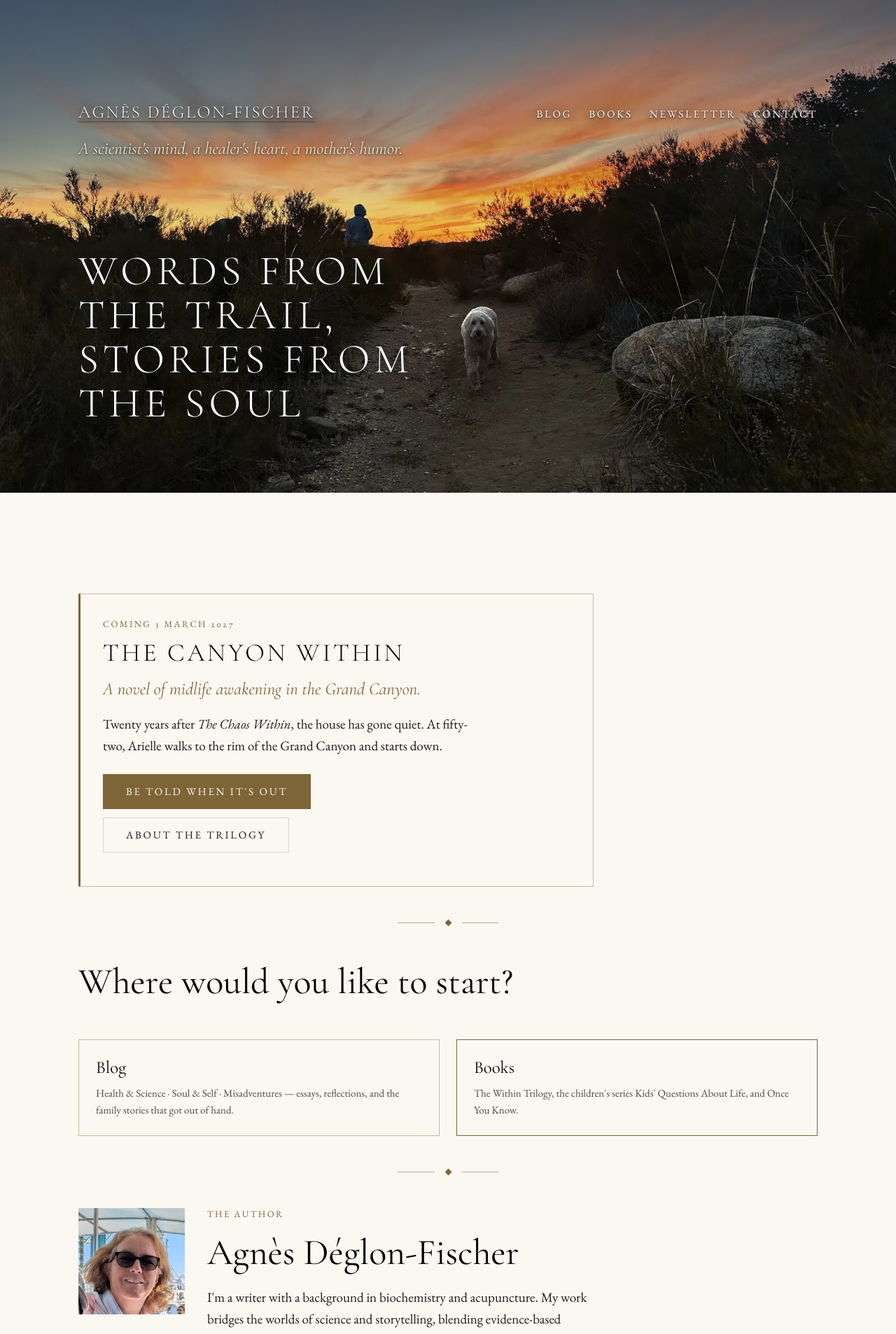
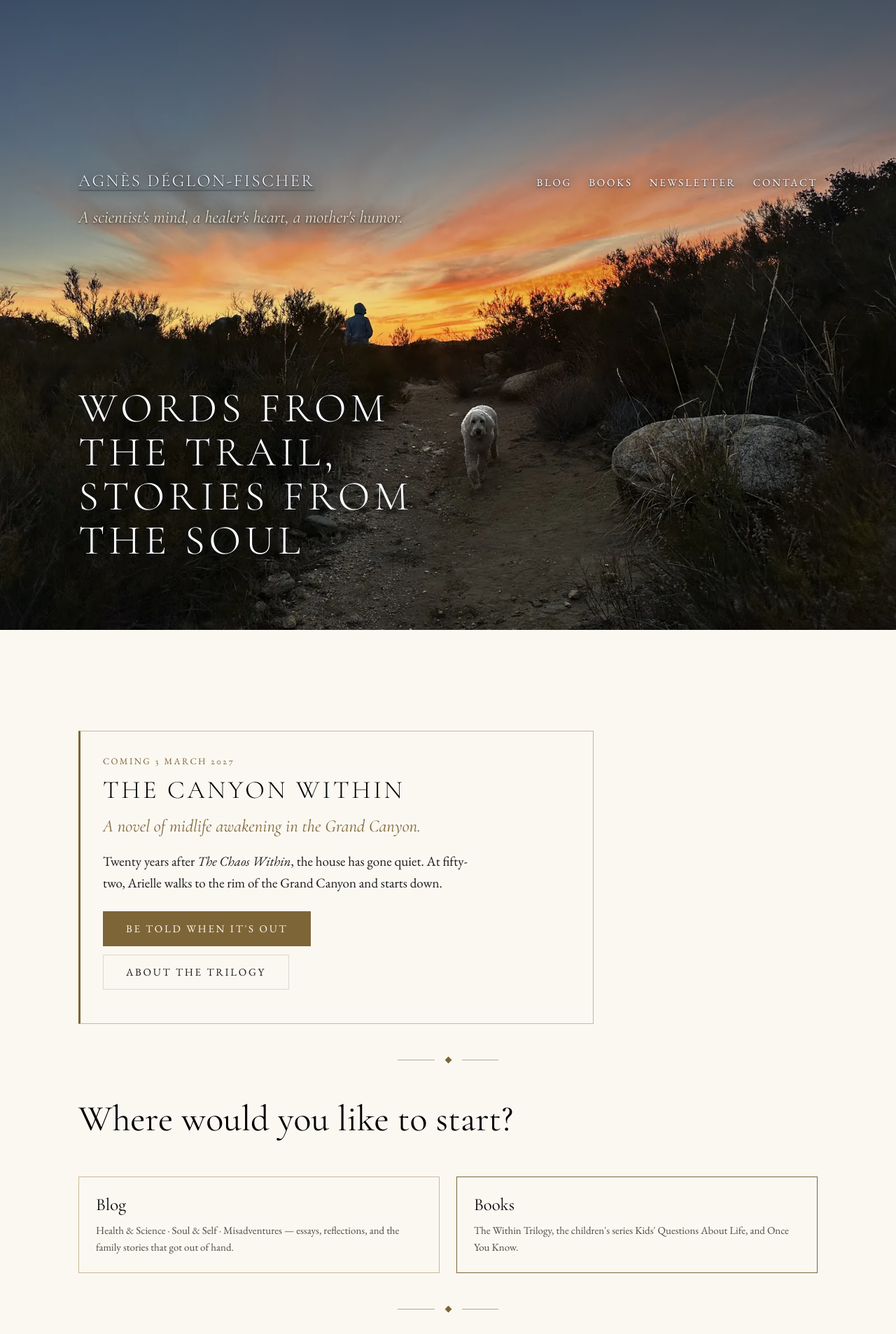
Before and after one commit to adeglon/adeglon.github.io, a Jekyll site: the page built from docs/index.html, in a window 1280 px wide. Shown: the top 1906 px of the page at 70% size. Built offline with Jekyll 4.4.1, drawn with Linux system fonts in a browser that asks for light colours; a script that is not in the unit is left out.

Commit message:
Hero fills the screen: no band of page below the photograph, title fully in the dark

```diff
--- a/docs/assets/css/components.css
+++ b/docs/assets/css/components.css
@@ -187,11 +187,14 @@
 .hero__media--trail { object-position: 50% 72%; }
 
 /* Sized by Agnès: the title at this scale is the point of the page, and she
-   would rather it be read than fitted. The hero therefore keeps a minimum
-   height and grows if the sentence needs the room - it is not clamped to the
-   viewport, and on a short window the foot of the picture scrolls. That was
-   tried the other way round and the type came out too small. */
-.hero--trail { min-height: min(84svh, 44rem); }
+   would rather it be read than fitted. So this is a MINIMUM, never a fixed
+   height - the type keeps its size and the hero grows if the sentence needs
+   the room. Clamping the height instead shrank the type, and she rejected it.
+
+   The minimum is the viewport itself. A 44rem cap was tried and on a taller
+   laptop it ended the picture above the fold, leaving a band of page below
+   the photograph. A hero that stops short of the screen looks like a mistake. */
+.hero--trail { min-height: 100svh; }
 .hero--trail .hero__scrim { background: var(--scrim-sky); }
 @media (max-width: 48rem) {
   .hero--trail .hero__scrim { background: var(--scrim-sky-narrow); }
```
